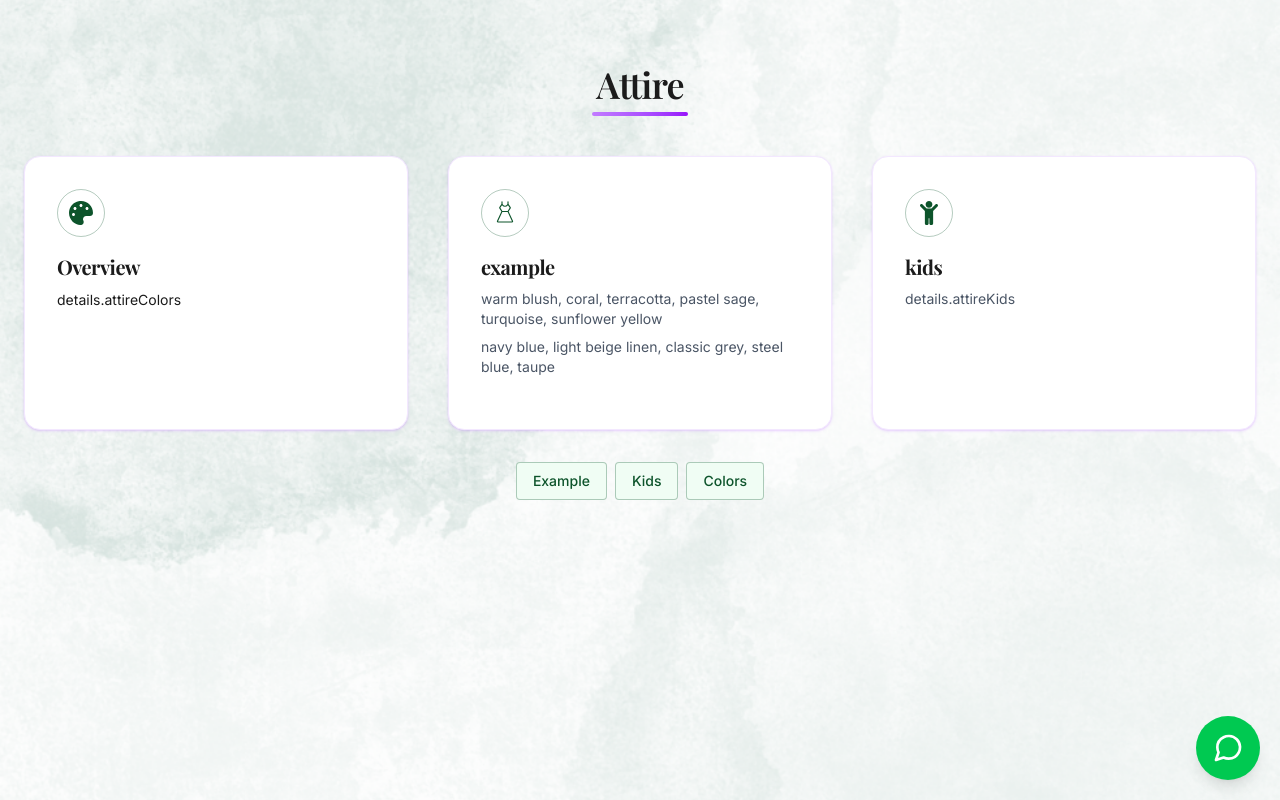
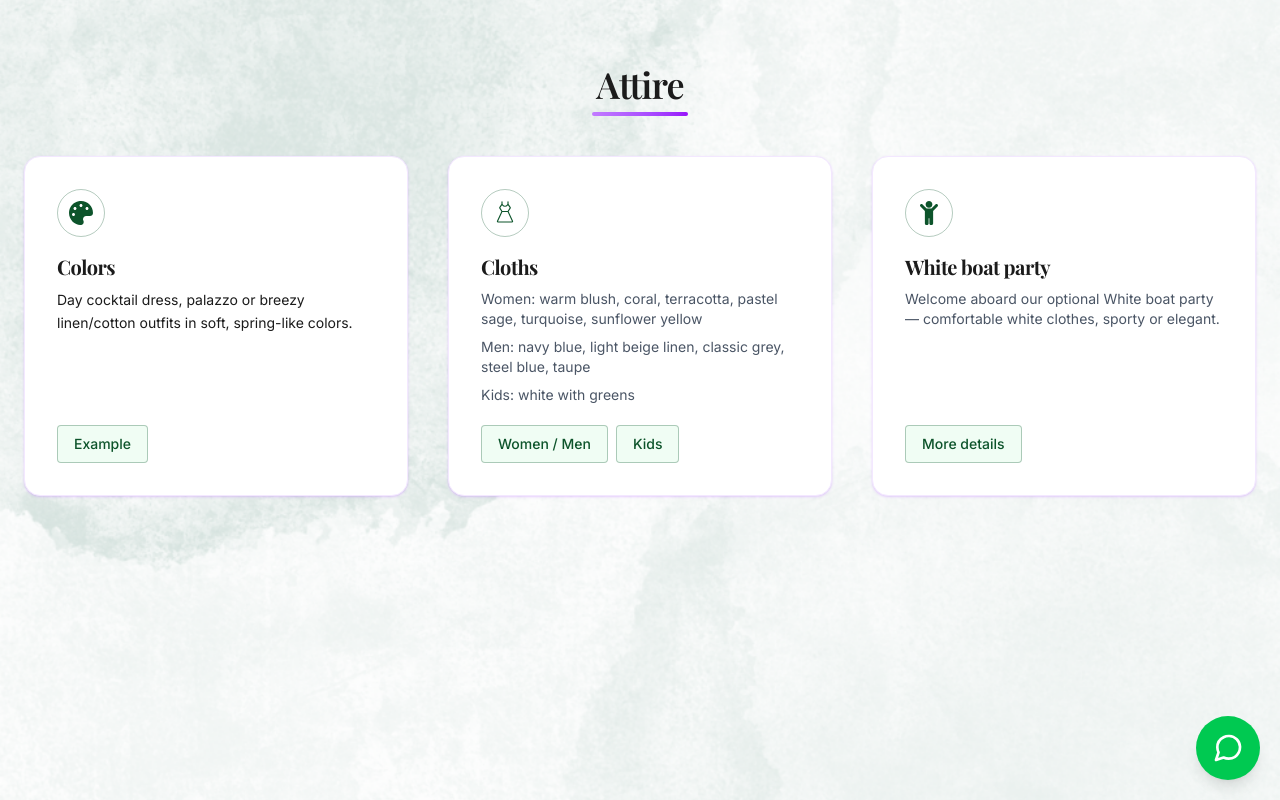
Before and after one commit to chriscloud27/maria-chris, a Next.js app: page /en/attire in a window 1280 px wide. Built offline with nearby package versions, Linux system fonts and the light colour scheme; a web font is replaced by a local one.

Commit message:
feat(attire): update texts

```diff
--- a/src/components/Attire.tsx
+++ b/src/components/Attire.tsx
@@ -1,38 +1,6 @@
 import { FaPalette, FaChild } from "react-icons/fa";
 import { PiDressLight } from "react-icons/pi";
 import { useTranslations } from "next-intl";
-
-export function AttireButtons() {
-  const t = useTranslations("details");
-  return (
-    <div className="flex flex-wrap gap-2 items-start">
-      <a
-        href={t("attireButtonLink")}
-        target="_blank"
-        rel="noopener noreferrer"
-        className="inline-block px-4 py-2 rounded border border-green-900/30 text-green-900 bg-green-50 hover:bg-green-100 font-medium transition text-sm"
-      >
-        {t("attireExampleButton")}
-      </a>
-      <a
-        href="https://pin.it/i/45Mdn5A2M/"
-        target="_blank"
-        rel="noopener noreferrer"
-        className="inline-block px-4 py-2 rounded border border-green-900/30 text-green-900 bg-green-50 hover:bg-green-100 font-medium transition text-sm"
-      >
-        {t("attireKidsButton")}
-      </a>
-      <a
-        href="https://au.pinterest.com/pin/6685099441633578/"
-        target="_blank"
-        rel="noopener noreferrer"
-        className="inline-block px-4 py-2 rounded border border-green-900/30 text-green-900 bg-green-50 hover:bg-green-100 font-medium transition text-sm"
-      >
-        {t("attireColorsButton")}
-      </a>
-    </div>
-  );
-}
 
 export default function Attire() {
   const t = useTranslations("details");
@@ -46,16 +14,26 @@ export default function Attire() {
       </div>
 
       <div className="container mx-auto px-4 flex flex-col md:flex-row gap-6 justify-center">
-        {/* Colors Card */}
+        {/* Colors Card (Box 1) */}
         <div className="flex-1 bg-white rounded-2xl shadow shadow-purple-500/20 hover:shadow-purple-500/40 transition-all duration-300 border border-purple-100 p-8 flex flex-col items-start min-w-[280px] max-w-sm mx-auto">
           <div className="mb-4 flex items-center justify-center w-12 h-12 rounded-full border border-green-900/30">
             <FaPalette className="text-green-900 text-2xl" />
           </div>
           <h3 className="text-xl font-bold mb-2">{t("attireOverview")}</h3>
           <p className="text-sm leading-relaxed space-y-1 mb-4">{t("attireColors")}</p>
+          <div className="mt-auto">
+            <a
+              href="https://au.pinterest.com/pin/6685099441633578/"
+              target="_blank"
+              rel="noopener noreferrer"
+              className="inline-block px-4 py-2 rounded border border-green-900/30 text-green-900 bg-green-50 hover:bg-green-100 font-medium transition text-sm"
+            >
+              {t("attireExampleButton")}
+            </a>
+          </div>
         </div>
 
-        {/* Women & Men Card */}
+        {/* Cloths Card (Box 2) */}
         <div className="flex-1 bg-white rounded-2xl shadow shadow-purple-500/20 hover:shadow-purple-500/40 transition-all duration-300 border border-purple-100 p-8 flex flex-col items-start min-w-[280px] max-w-sm mx-auto">
           <div className="mb-4 flex items-center justify-center w-12 h-12 rounded-full border border-green-900/30">
             <PiDressLight className="text-green-900 text-2xl" />
@@ -63,23 +41,46 @@ export default function Attire() {
           <h3 className="text-xl font-bold mb-2">{t("attireExampleTitle")}</h3>
           <div className="mb-2">
             <p className="text-sm text-gray-600 mb-2">{t("attireWomen")}</p>
-            <p className="text-sm text-gray-600 mb-3">{t("attireMen")}</p>
+            <p className="text-sm text-gray-600 mb-2">{t("attireMen")}</p>
+            <p className="text-sm text-gray-600 mb-3">{t("attireKids")}</p>
+          </div>
+          <div className="mt-auto flex gap-2">
+            <a
+              href={t("attireButtonLink")}
+              target="_blank"
+              rel="noopener noreferrer"
+              className="inline-block px-4 py-2 rounded border border-green-900/30 text-green-900 bg-green-50 hover:bg-green-100 font-medium transition text-sm"
+            >
+              {t("attireWomenMenButton")}
+            </a>
+            <a
+              href="https://pin.it/i/45Mdn5A2M/"
+              target="_blank"
+              rel="noopener noreferrer"
+              className="inline-block px-4 py-2 rounded border border-green-900/30 text-green-900 bg-green-50 hover:bg-green-100 font-medium transition text-sm"
+            >
+              {t("attireKidsButton")}
+            </a>
           </div>
         </div>
 
-        {/* Kids Card */}
+        {/* White Boat Party Card (Box 3) */}
         <div className="flex-1 bg-white rounded-2xl shadow shadow-purple-500/20 hover:shadow-purple-500/40 transition-all duration-300 border border-purple-100 p-8 flex flex-col items-start min-w-[280px] max-w-sm mx-auto">
           <div className="mb-4 flex items-center justify-center w-12 h-12 rounded-full border border-green-900/30">
             <FaChild className="text-green-900 text-2xl" />
           </div>
           <h3 className="text-xl font-bold mb-2">{t("attireKidsTitle")}</h3>
-          <p className="text-sm text-gray-600 mb-4">{t("attireKids")}</p>
-        </div>
-      </div>
-
-      <div className="container mx-auto px-4 mt-8">
-        <div className="flex justify-center">
-          <AttireButtons />
+          <p className="text-sm text-gray-600 mb-4">{t("attireBoatText")}</p>
+          <div className="mt-auto">
+            <a
+              href={t("attireButtonLink")}
+              target="_blank"
+              rel="noopener noreferrer"
+              className="inline-block px-4 py-2 rounded border border-green-900/30 text-green-900 bg-green-50 hover:bg-green-100 font-medium transition text-sm"
+            >
+              {t("attireMoreDetailsButton")}
+            </a>
+          </div>
         </div>
       </div>
     </section>
--- a/src/messages/de.json
+++ b/src/messages/de.json
@@ -253,15 +253,20 @@
     "attireTitle": "Kleidung",
     "attireWomenLabel": "Frauen:",
     "attireMenLabel": "Männer:",
-  "attireOverview": "Übersicht",
-  "attireExampleTitle": "beispiel",
-  "attireKidsTitle": "kinder",
-    "attireWomen": "warmes Rosa, Koralle, Terrakotta, pastelliges Salbeigrün, Türkis, Sonnenblumengelb",
-    "attireMen": "Marineblau, helles Beige-Leinen, klassisches Grau, Stahlblau, Taupe",
+    "attireOverview": "Farben",
+    "attireColors": "Tages-Cocktailkleid, Palazzo oder luftige Leinen-/Baumwoll-Outfits in sanften, frühlingshaften Farben.",
+    "attireExampleTitle": "Kleidungsstücke",
+    "attireWomen": "Frauen: warmes Rosa, Koralle, Terrakotta, pastelliges Salbeigrün, Türkis, Sonnenblumengelb",
+    "attireMen": "Männer: Marineblau, helles beige Leinen, klassisches Grau, Stahlblau, Taupe",
+    "attireKids": "Kinder: weiß mit grünen Akzenten",
+    "attireWomenMenButton": "Frauen / Männer",
+    "attireKidsButton": "Kinder",
+    "attireKidsTitle": "Weiße Bootsparty",
+    "attireBoatText": "Willkommen an Bord unserer optionalen Weißen Bootsparty — bequeme weiße Kleidung, sportlich oder elegant.",
+    "attireExampleButton": "Beispiel",
+    "attireMoreDetailsButton": "Mehr Details",
     "attireNote": "",
     "attireButtonText": "Mehr Sehen",
-    "attireExampleButton": "Beispiel",
-    "attireKidsButton": "Kinder",
     "attireColorsButton": "Farben",
     "attireButtonLink": "https://pin.it/i/5NzR4QggM/"
   },
--- a/src/messages/en.json
+++ b/src/messages/en.json
@@ -253,15 +253,20 @@
     "attireTitle": "Attire",
     "attireWomenLabel": "Women:",
     "attireMenLabel": "Men:",
-  "attireOverview": "Overview",
-  "attireExampleTitle": "example",
-  "attireKidsTitle": "kids",
-    "attireWomen": "warm blush, coral, terracotta, pastel sage, turquoise, sunflower yellow",
-    "attireMen": "navy blue, light beige linen, classic grey, steel blue, taupe",
+    "attireOverview": "Colors",
+    "attireColors": "Day cocktail dress, palazzo or breezy linen/cotton outfits in soft, spring-like colors.",
+    "attireExampleTitle": "Cloths",
+    "attireWomen": "Women: warm blush, coral, terracotta, pastel sage, turquoise, sunflower yellow",
+    "attireMen": "Men: navy blue, light beige linen, classic grey, steel blue, taupe",
+    "attireKids": "Kids: white with greens",
+    "attireWomenMenButton": "Women / Men",
+    "attireKidsButton": "Kids",
+    "attireKidsTitle": "White boat party",
+    "attireBoatText": "Welcome aboard our optional White boat party — comfortable white clothes, sporty or elegant.",
+    "attireExampleButton": "Example",
+    "attireMoreDetailsButton": "More details",
     "attireNote": "",
     "attireButtonText": "See More",
-    "attireExampleButton": "Example",
-    "attireKidsButton": "Kids",
     "attireColorsButton": "Colors",
     "attireButtonLink": "https://pin.it/i/5NzR4QggM/"
   },
--- a/src/messages/es.json
+++ b/src/messages/es.json
@@ -203,18 +203,21 @@
     "attireTitle": "Atuendo",
     "attireWomenLabel": "Mujeres:",
     "attireMenLabel": "Hombres:",
-  "attireOverview": "Resumen",
-  "attireExampleTitle": "ejemplo",
-  "attireKidsTitle": "niños",
-  "attireWomen": "Vestido cocktail de día, palazzo o ropa fresca en lino/algodón con colores claros y primaverales",
-  "attireMen": "Guayabera o camisa ligera en tonos claros/primaverales (lavanda, azul, verde) con pantalón de lino o algodón beige/khaki.",
-  "attireColors": "Naranjo, Amarillo dorado, Fucsia, Rosa brillante, Lila, Violeta oscuro, Violeta brillante, Lavanda, Verde claro, Verde teal, Oliva, Verde oscuro",
-  "attireKids": "Blanco o verde claro",
+    "attireOverview": "Colores",
+    "attireColors": "Vestido cocktail de día, palazzo o ropa fresca en lino/algodón con colores claros y primaverales.",
+    "attireExampleTitle": "Prendas",
+    "attireWomen": "Mujeres: rosa cálido, coral, terracota, salvia pastel, turquesa, amarillo girasol",
+    "attireMen": "Hombres: azul marino, lino beige claro, gris clásico, azul acero, taupe",
+    "attireKids": "Niños: blanco con toques de verde",
+    "attireWomenMenButton": "Mujeres / Hombres",
+    "attireKidsButton": "Niños",
+    "attireKidsTitle": "Fiesta en Barco Blanca",
+    "attireBoatText": "Te invitamos a nuestra opcional Fiesta en Barco Blanca — ropa blanca cómoda, deportiva o elegante.",
+    "attireExampleButton": "Ejemplo",
+    "attireMoreDetailsButton": "Más detalles",
     "attireNote": "",
-  "attireButtonText": "Ver Más",
-  "attireExampleButton": "Ejemplo",
-  "attireKidsButton": "Niños",
-  "attireColorsButton": "Colores",
+    "attireButtonText": "Ver Más",
+    "attireColorsButton": "Colores",
     "attireButtonLink": "https://pin.it/i/5NzR4QggM/",
     "getOverviewButtonText": "Obtener resumen",
     "getOverviewButtonLink": "#schedule"
```
